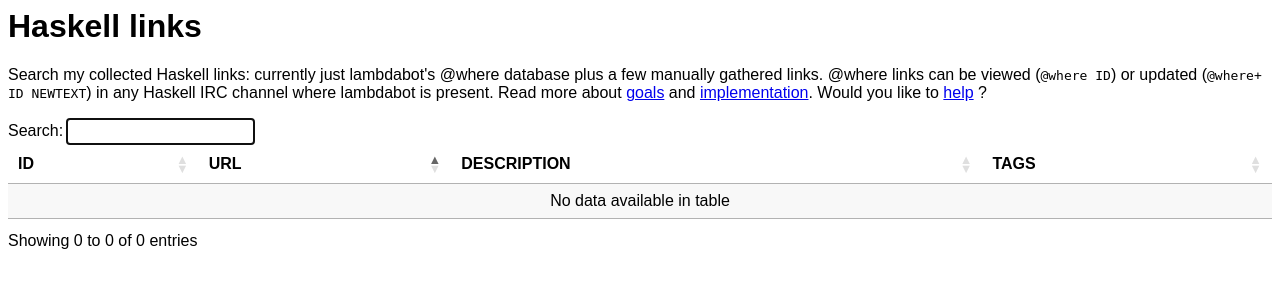
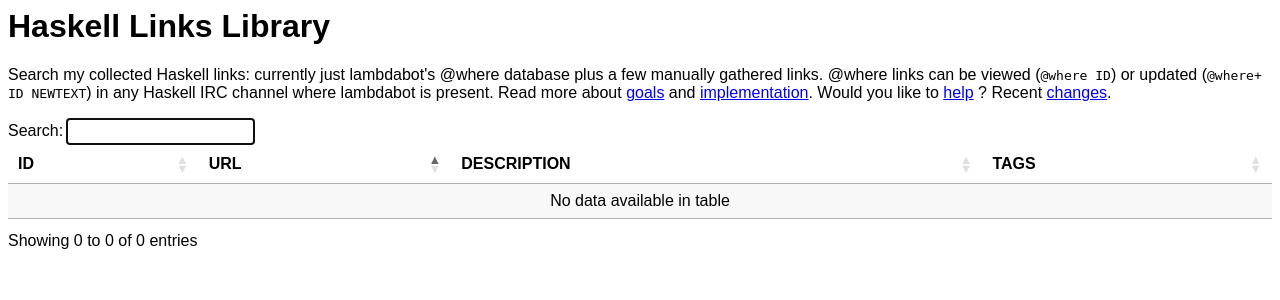
Before and after one commit to simonmichael/haskell-links, a PHP site: page / in a window 1280 px wide. Shown: the top 300 px of the page. Run offline with PHP 8.4, Linux system fonts and the light colour scheme; some libraries are stand-ins or nearby versions.

Commit message:
web: tweaks, try a catchier title

```diff
--- a/web/index.php
+++ b/web/index.php
@@ -89,7 +89,7 @@ td.tags {
   </head>
 
   <body>
-	<h1>Haskell links</h1>
+	<h1>Haskell Links Library</h1>
 
 	<p>
 	  Search my collected Haskell links: currently just
@@ -103,6 +103,7 @@ td.tags {
 	  <a href="https://github.com/simonmichael/haskell-links#some-principles">implementation</a>.
 	  Would you like to
 	  <a href="https://github.com/simonmichael/haskell-links#discuss--contribute">help</a> ?
+    Recent <a href="https://github.com/simonmichael/haskell-links/commits/main">changes</a>.
 	  <!-- in <a href="https://github.com/simonmichael/haskell-links">the repo</a>. -->
 	</p>
 
```
